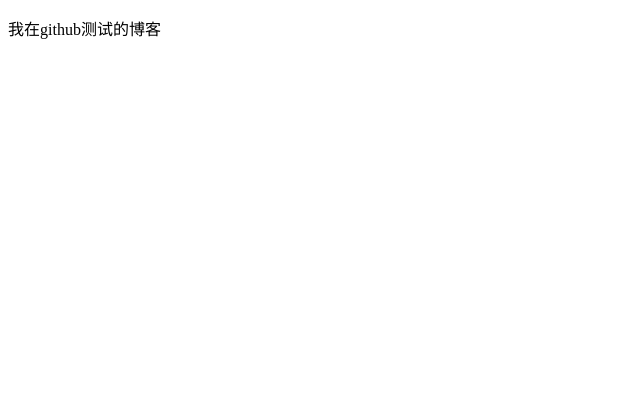
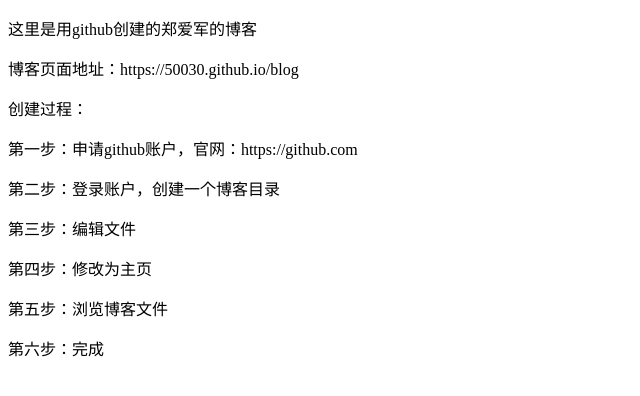
Before and after one commit to 50030/blog, a plain HTML site: page index.html in a window 1280 px wide. Shown: the whole page, without its empty margins (0-640 px from the left). Drawn offline with Linux system fonts and the light colour scheme.

Commit message:
my blog4

```diff
--- a/index.html
+++ b/index.html
@@ -5,6 +5,32 @@
 	<title>github测试的博客</title>
 </head>
 <body>
-	<p>我在github测试的博客</p>
+	<p>
+	   这里是用github创建的郑爱军的博客
+	</p>
+	<p>
+	    博客页面地址：https://50030.github.io/blog
+	</p>
+	<p>
+		创建过程：
+	</p>
+	<p>
+		第一步：申请github账户，官网：https://github.com
+	</p>
+	<p>
+		第二步：登录账户，创建一个博客目录
+	</p>
+	<p>
+		第三步：编辑文件
+	</p>
+	<p>
+		第四步：修改为主页
+	</p>
+	<p>
+		第五步：浏览博客文件
+	</p>
+	<p>
+		第六步：完成
+	</p>
 </body>
 </html>
```
